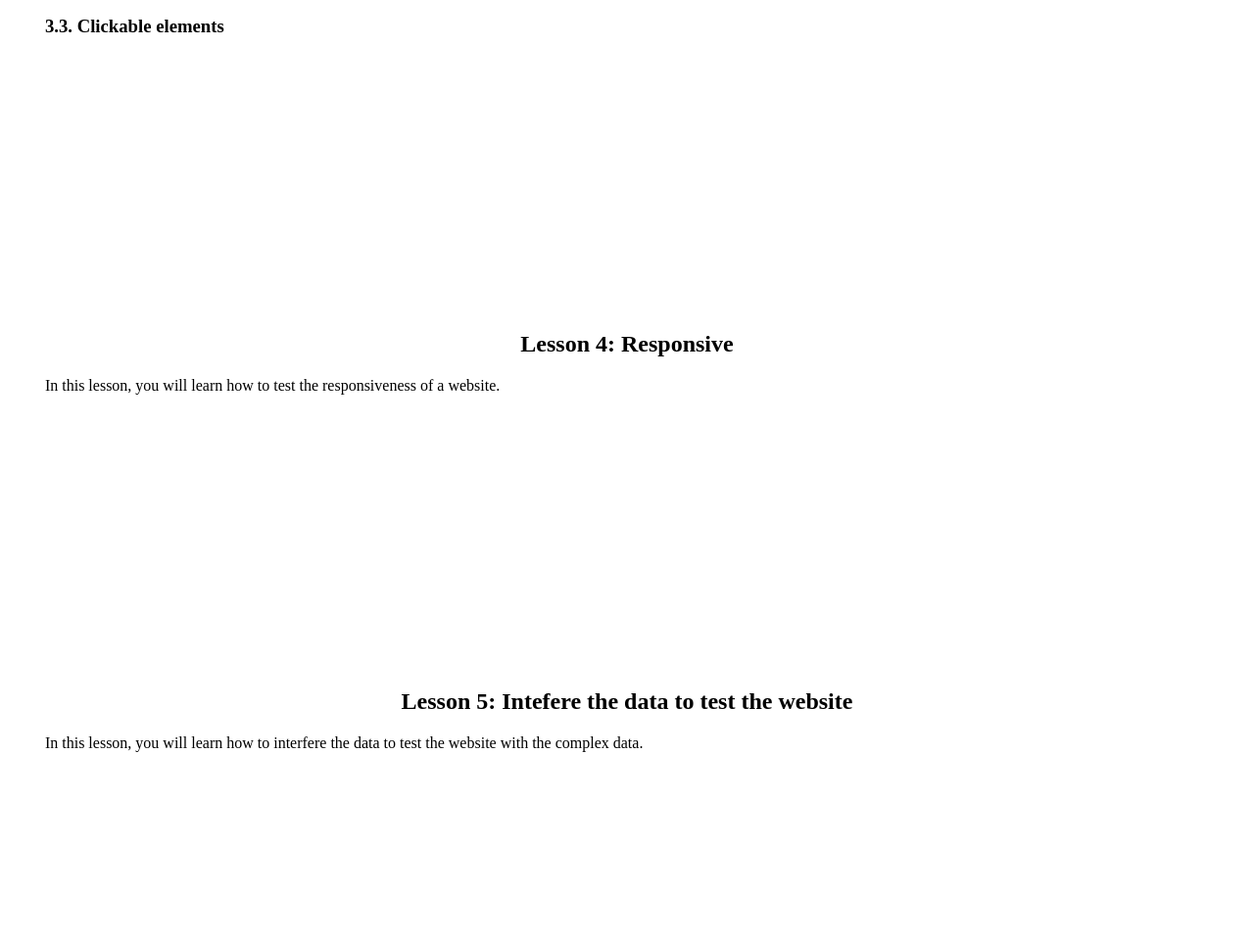
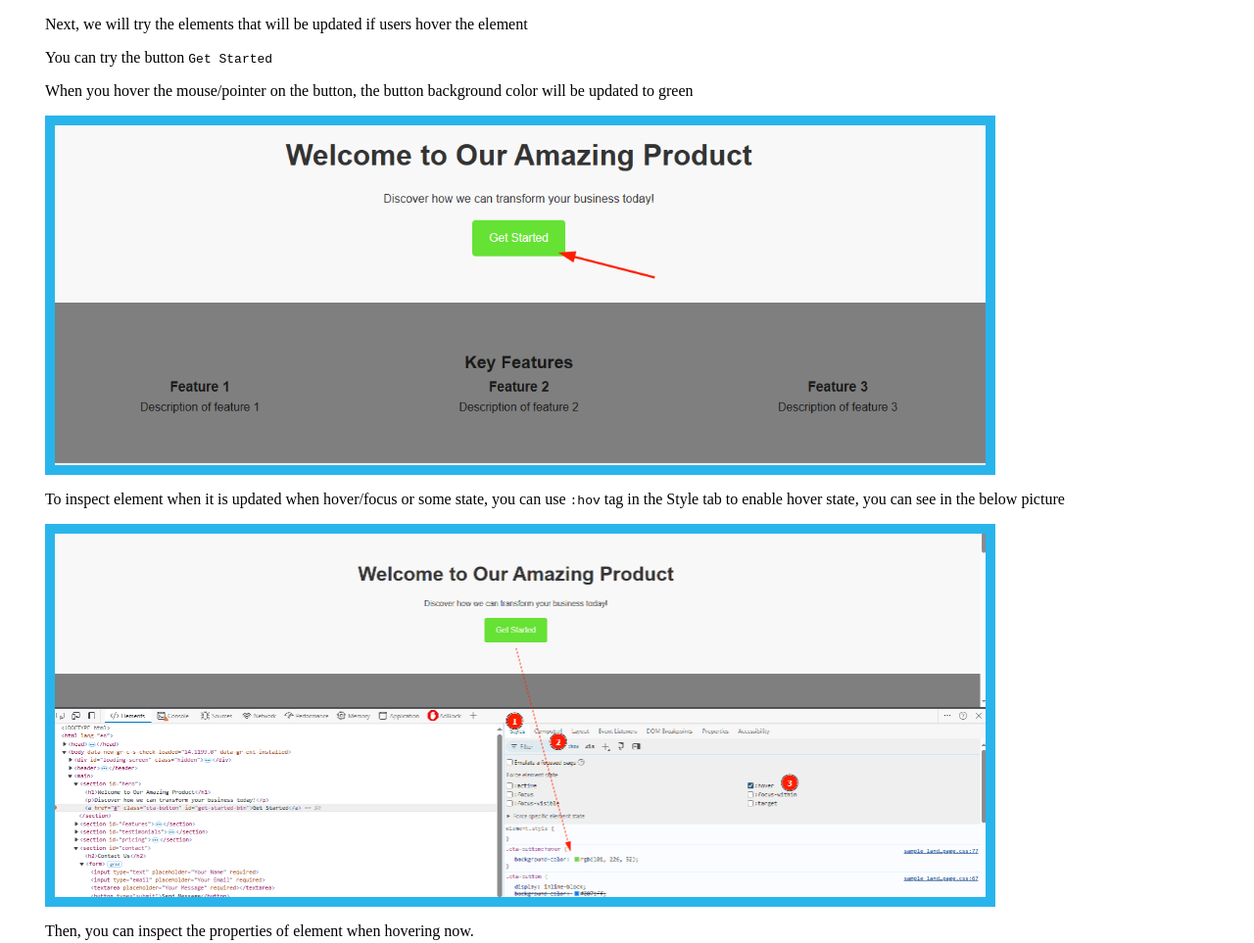
Before and after one commit to vukhiemnb/web_testing, a website: page ui_testing.html in a window 1280 px wide. Shown: the part 5665-6628 px from the top of the page at 98% size. Drawn offline with Linux system fonts and the light colour scheme.

Commit message:
Add example for hover elements

```diff
--- a/ui_testing.html
+++ b/ui_testing.html
@@ -269,6 +269,29 @@
         alt="Overlay example resolved"
       />
       <h3>3.2. Hover elements</h3>
+      <p>
+        Next, we will try the elements that will be updated if users hover the
+        element
+      </p>
+      <p>You can try the button <code>Get Started</code></p>
+      <p>
+        When you hover the mouse/pointer on the button, the button background
+        color will be updated to green
+      </p>
+      <img
+        src="./resources/ui_testing/browser_interaction/hover_element.png"
+        alt="Hover element"
+      />
+      <p>
+        To inspect element when it is updated when hover/focus or some state,
+        you can use <code>:hov</code> tag in the Style tab to enable hover
+        state, you can see in the below picture
+      </p>
+      <img
+        src="./resources/ui_testing/browser_interaction/hover_element_resoved.png"
+        alt="Hover element resolved"
+      />
+      <p>Then, you can inspect the properties of element when hovering now.</p>
       <h3>3.3. Clickable elements</h3>
     </section>
     <section id="lesson_04" class="lesson_details">
```
Also changed, not shown: resources/ui_testing/browser_interaction/hover_element.png (added), resources/ui_testing/browser_interaction/hover_element_resoved.png (added).
